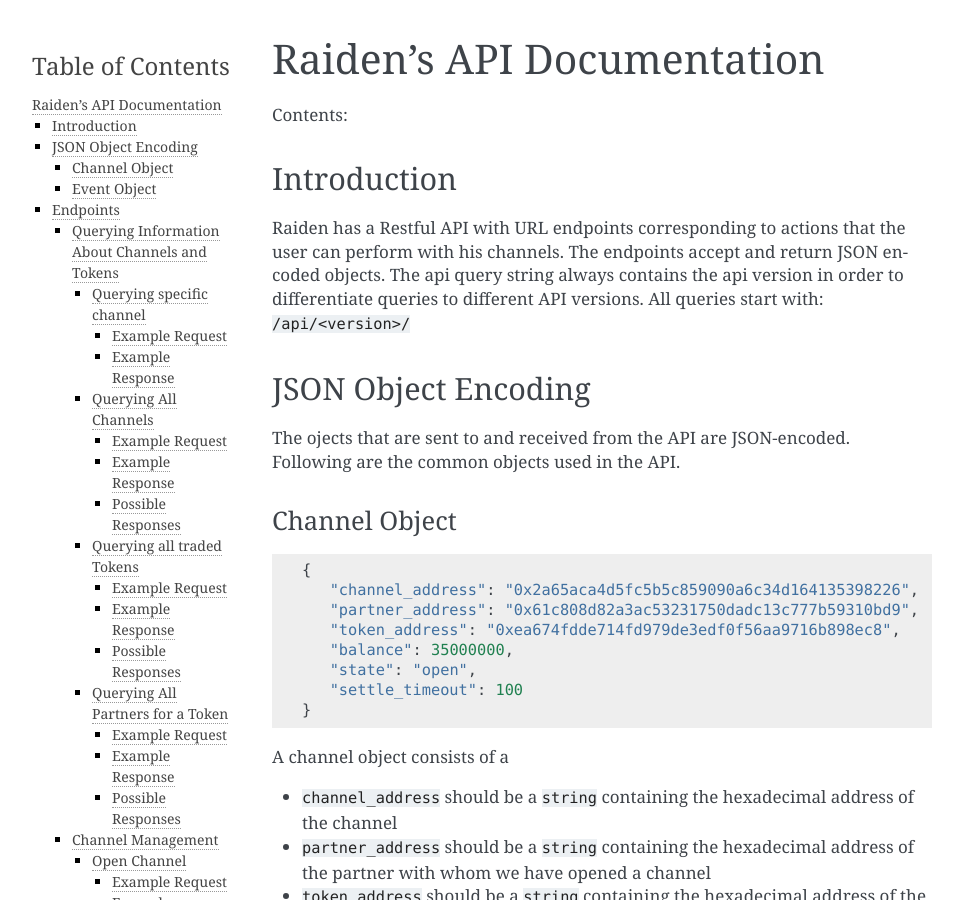
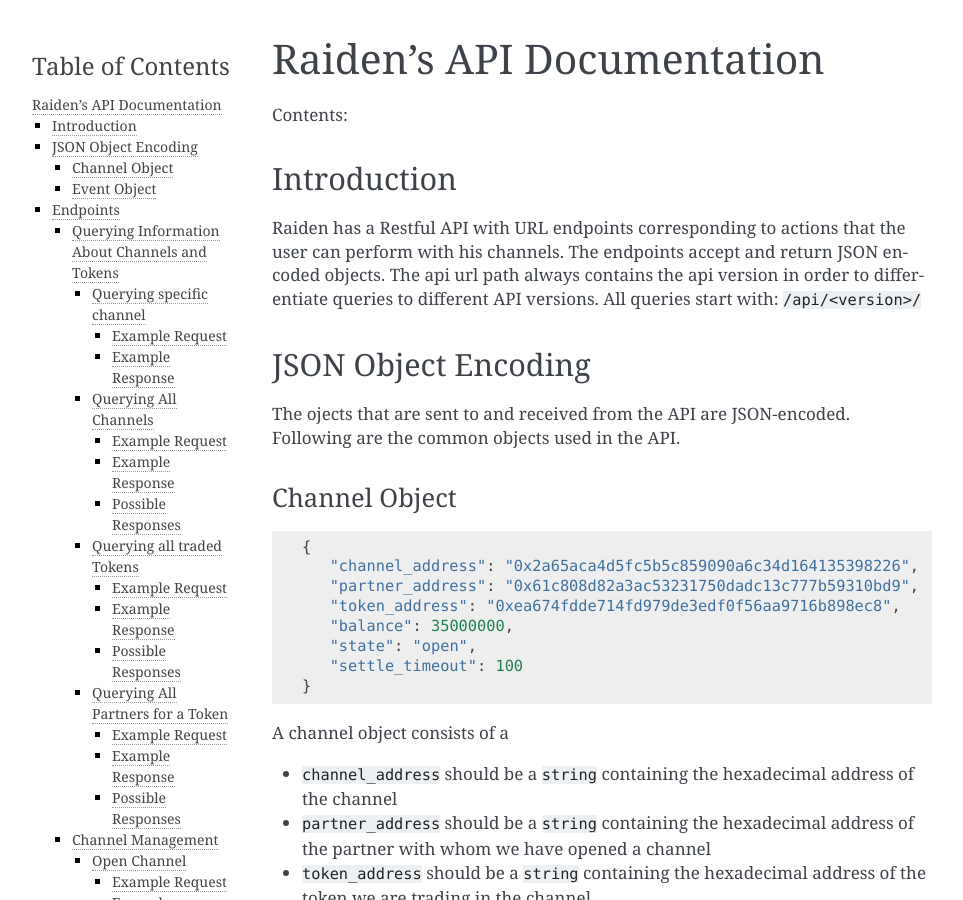
Before and after one commit to raiden-network/raiden, a Sphinx documentation site: the page built from docs/api.rst, in a window 1280 px wide and 900 px high. Shown: the whole window, without its empty margins (148-1111 px from the left). Built offline with Sphinx 7.4.7, drawn with Linux system fonts in a browser that asks for light colours.

Commit message:
fixed docs about version in the api urls

```diff
--- a/docs/api.rst
+++ b/docs/api.rst
@@ -11,7 +11,7 @@
 
 Introduction
 *************
-Raiden has a Restful API with URL endpoints corresponding to actions that the user can perform with his channels. The endpoints accept and return JSON encoded objects. The api query string always contains the api version in order to differentiate queries to
+Raiden has a Restful API with URL endpoints corresponding to actions that the user can perform with his channels. The endpoints accept and return JSON encoded objects. The api url path always contains the api version in order to differentiate queries to
 different API versions. All queries start with: ``/api/<version>/``
 
 
```
